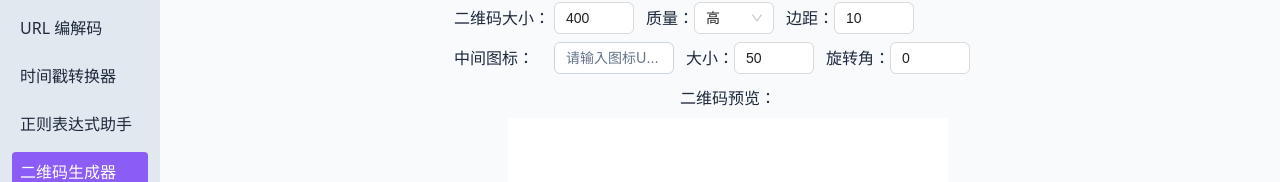
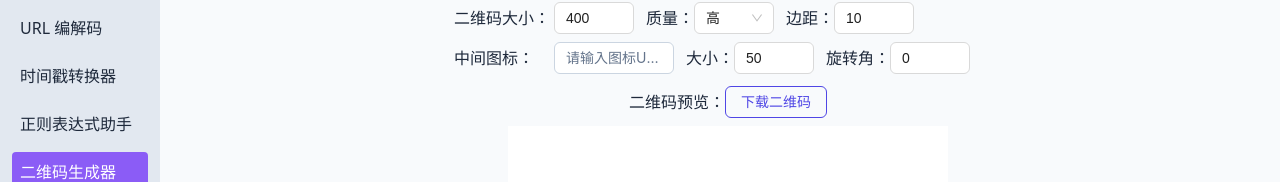
Before and after one commit to the-wind-is-rising-dev/endless-quest, a Vue app: page /common/qrcode in a window 1280 px wide. Shown: the part 176-358 px from the top of the page. Built offline with nearby package versions, Linux system fonts and the light colour scheme.

Commit message:
feat(common): 添加二维码下载功能
新增 html2canvas 库来实现二维码截图下载功能，用户可以将生成的二维码保存为图片文件。

```diff
--- a/package.json
+++ b/package.json
@@ -16,6 +16,7 @@
     "axios": "^1.13.2",
     "codemirror": "^6.0.2",
     "crypto-js": "^4.2.0",
+    "html2canvas": "^1.4.1",
     "js-base64": "^3.7.8",
     "qrcode.vue": "^3.8.0",
     "vue": "^3.5.24",
--- a/src/page/common/qrcode.vue
+++ b/src/page/common/qrcode.vue
@@ -3,6 +3,7 @@ import { ref } from "vue";
 import ColorPicker from "../../components/color-picker.vue";
 import { message } from "ant-design-vue";
 import QrcodeVue from "qrcode.vue";
+import html2canvas from "html2canvas";
 
 // 文本内容
 const text = ref<string>(
@@ -38,6 +39,38 @@ const iconSize = ref<number>(50);
 // 中间图标的旋转角度
 const iconRotation = ref<number>(0);
 const borderRadius = ref<number>(5);
+
+// 保存图片的方法
+// 获取父容器 DOM 的引用
+const qrContainer = ref(null);
+// 用于存储生成的图片数据
+const posterImage = ref("");
+const downloadPoster = async () => {
+  if (!qrContainer.value) return;
+
+  try {
+    // 调用 html2canvas 对父容器进行截图
+    const canvas = await html2canvas(qrContainer.value, {
+      scale: 2, // 提高图片清晰度 [citation:1][citation:6]
+      backgroundColor: backgroundColor.value, // 设置背景色，避免透明背景
+      useCORS: true, // 如果容器内有外部图片，启用跨域支持 [citation:1][citation:2]
+      // 允许日志输出，便于调试
+      logging: true,
+    });
+
+    // 将 Canvas 转换为图片数据 URL
+    const imageUrl = canvas.toDataURL("image/png");
+    posterImage.value = imageUrl; // 用于预览
+
+    // 创建下载链接
+    const link = document.createElement("a");
+    link.href = imageUrl;
+    link.download = "endless-quest-qrcode.png"; // 设置下载的文件名
+    link.click();
+  } catch (error) {
+    console.error("截图生成失败:", error);
+  }
+};
 </script>
 
 <template>
@@ -127,8 +160,17 @@ const borderRadius = ref<number>(5);
       </div>
     </div>
     <!-- 二维码预览区域 -->
-    <div style="margin: var(--space-sm); flex-shrink: 0">二维码预览：</div>
     <div
+      class="rwo column-center"
+      style="margin: var(--space-sm); flex-shrink: 0"
+    >
+      二维码预览：
+      <a-button type="primary" ghost @click="downloadPoster()">
+        下载二维码
+      </a-button>
+    </div>
+    <div
+      ref="qrContainer"
       class="center"
       :style="{
         position: 'relative',
```
Also changed, not shown: 1 other file (tests, documents, lock files or other folders).
